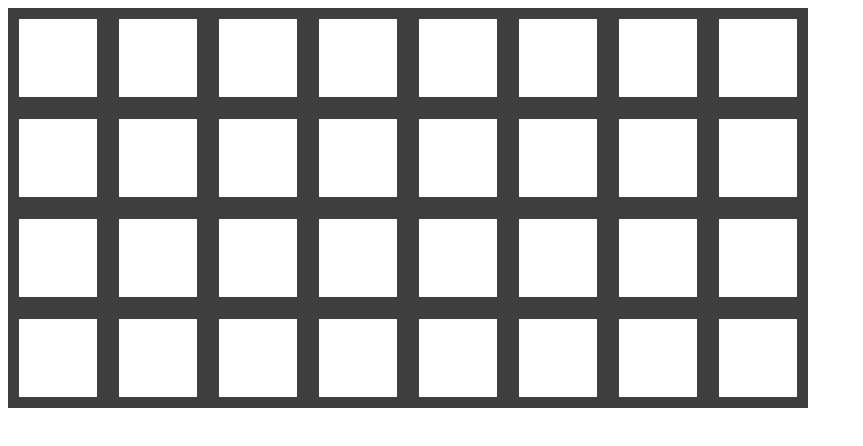
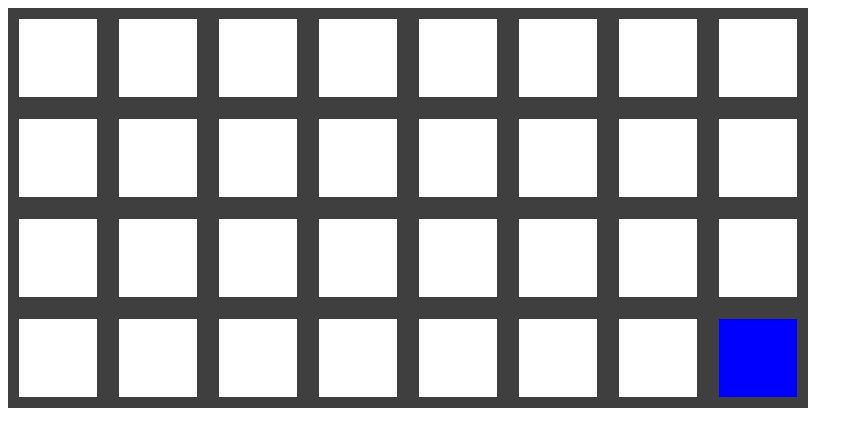
Before and after one commit to xiongchiamiov/skimbleshanks, a plain HTML site: page index.html in a window 1280 px wide. Shown: the whole page, without its empty margins (0-863 px from the left). Drawn offline with Linux system fonts and the light colour scheme.

Commit message:
add initial player position

```diff
--- a/index.html
+++ b/index.html
@@ -20,6 +20,7 @@
 				});
 				Crafty.scene('main', function() {
 					generateWorld();
+					placePlayer();
 				});
 
 				Crafty.sprite(BLOCK_SIZE, 'media/images/sprite.png', {
@@ -39,6 +40,13 @@
 					}
 				}
 
+				function placePlayer() {
+					Crafty.e('2D, DOM, blockBlue, LeftControls')
+					      .attr({'x': WIDTH-BLOCK_SIZE,
+					             'y': HEIGHT-BLOCK_SIZE,
+					             'z': 1});
+				}
+
 				Crafty.scene('loading');
 			};
 		</script>
```
